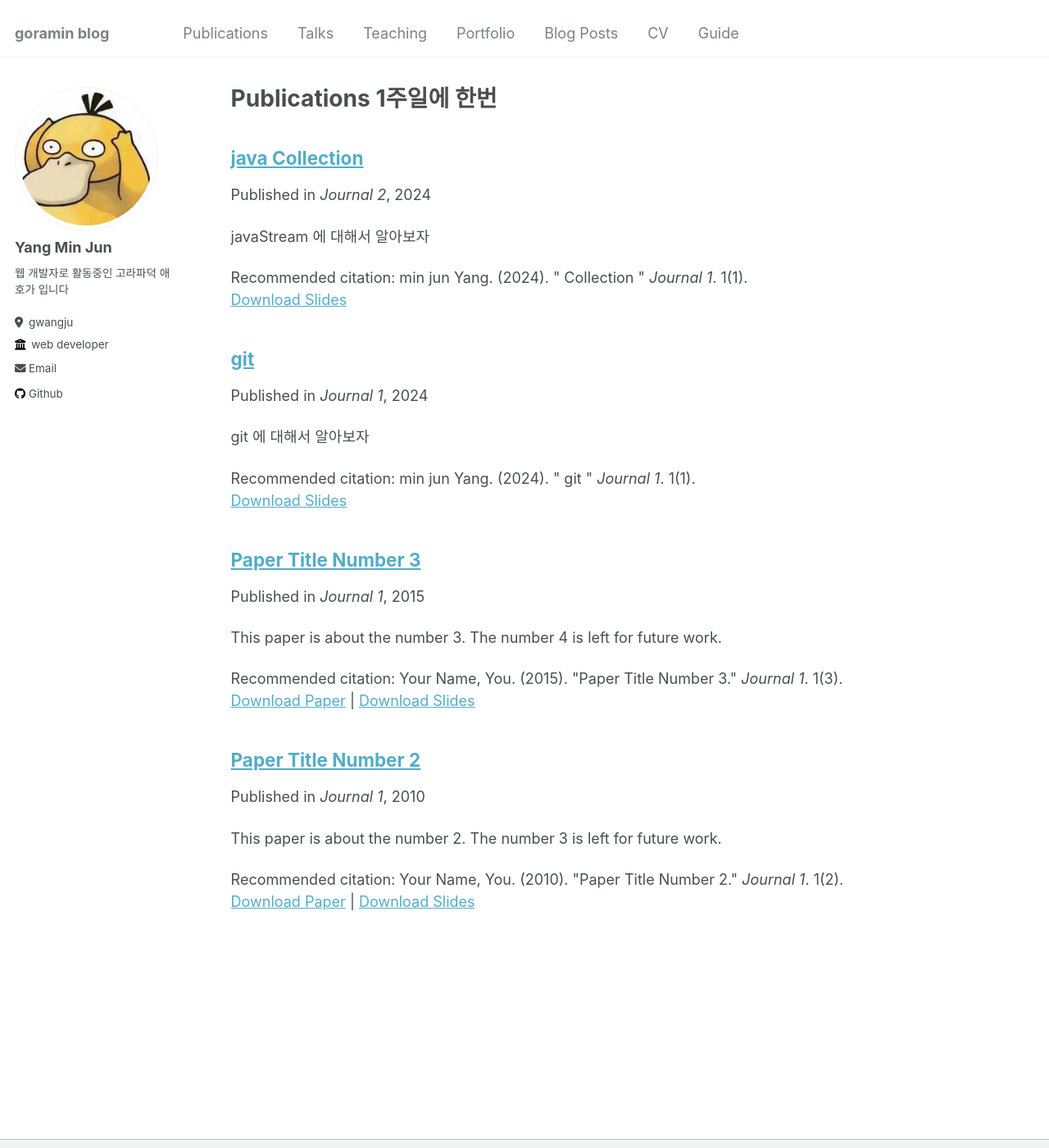
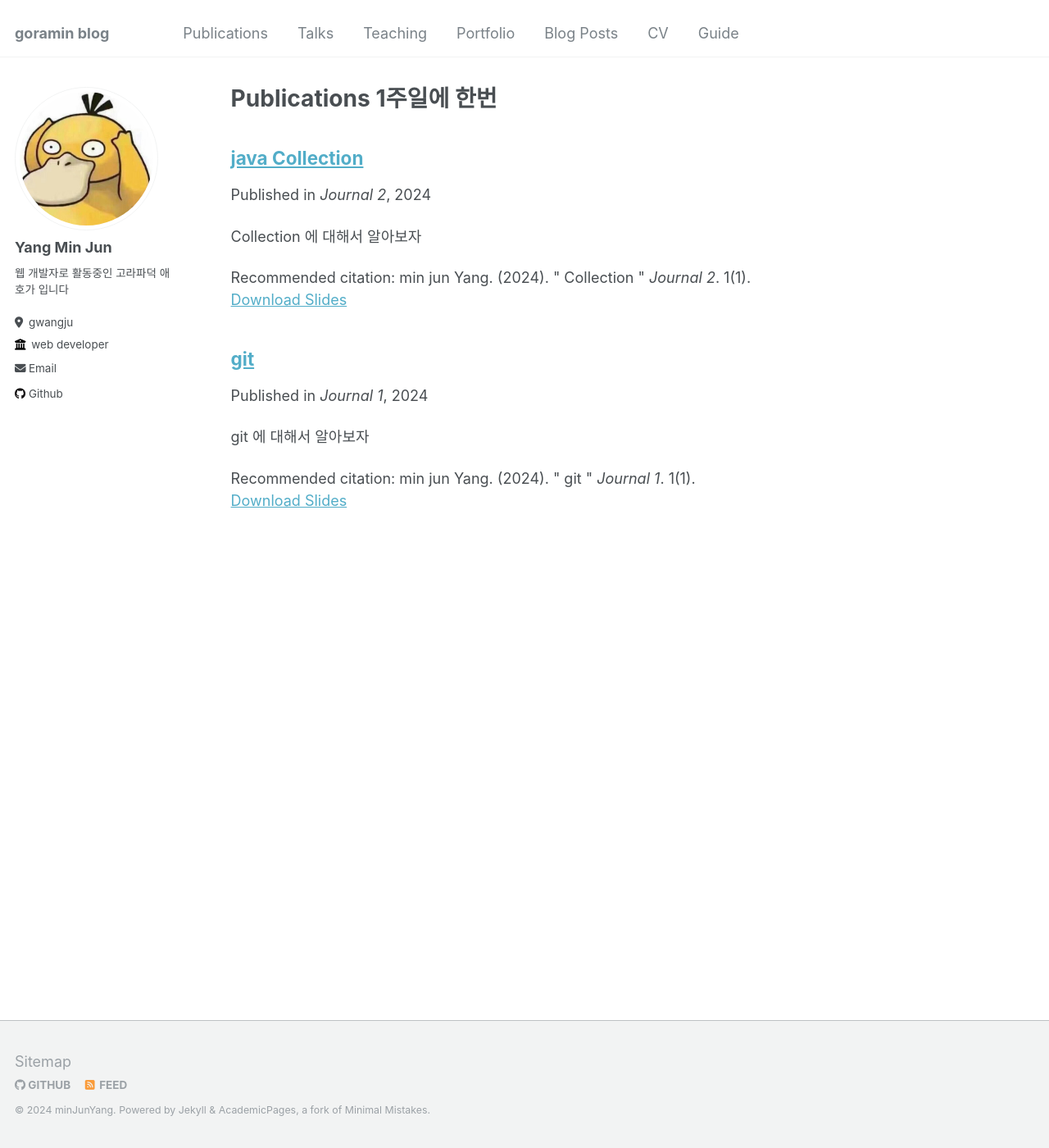
Before and after one commit to gwangminjun/goramin, a Jekyll site: the page built from _pages/publications.md, in a window 1280 px wide and 1400 px high. Shown: the whole window at 82% size. Built offline with Jekyll 4.4.1, drawn with Linux system fonts in a browser that asks for light colours.

Commit message:
:lipstick: 1. publications : Collection Journal 내용 수정, 파일명 수정

```diff
--- a/_publications/2010-10-01-paper-title-number-2.md
+++ /dev/null
@@ -1,13 +0,0 @@
----
-title: "Paper Title Number 2"
-collection: publications
-permalink: /publication/2010-10-01-paper-title-number-2
-excerpt: 'This paper is about the number 2. The number 3 is left for future work.'
-date: 2010-10-01
-venue: 'Journal 1'
-slidesurl: 'http://academicpages.github.io/files/slides2.pdf'
-paperurl: 'http://academicpages.github.io/files/paper2.pdf'
-citation: 'Your Name, You. (2010). &quot;Paper Title Number 2.&quot; <i>Journal 1</i>. 1(2).'
----
-
-The contents above will be part of a list of publications, if the user clicks the link for the publication than the contents of section will be rendered as a full page, allowing you to provide more information about the paper for the reader. When publications are displayed as a single page, the contents of the above "citation" field will automatically be included below this section in a smaller font.
--- a/_publications/2015-10-01-paper-title-number-3.md
+++ /dev/null
@@ -1,13 +0,0 @@
----
-title: "Paper Title Number 3"
-collection: publications
-permalink: /publication/2015-10-01-paper-title-number-3
-excerpt: 'This paper is about the number 3. The number 4 is left for future work.'
-date: 2015-10-01
-venue: 'Journal 1'
-slidesurl: 'http://academicpages.github.io/files/slides3.pdf'
-paperurl: 'http://academicpages.github.io/files/paper3.pdf'
-citation: 'Your Name, You. (2015). &quot;Paper Title Number 3.&quot; <i>Journal 1</i>. 1(3).'
----
-
-The contents above will be part of a list of publications, if the user clicks the link for the publication than the contents of section will be rendered as a full page, allowing you to provide more information about the paper for the reader. When publications are displayed as a single page, the contents of the above "citation" field will automatically be included below this section in a smaller font.
--- a/_publications/2024-02-17-paper-title-number-4.md
+++ /dev/null
@@ -1,11 +0,0 @@
----
-title: "java Collection"
-collection: publications
-permalink: /publication/2024-04-03-javaStream-number-1
-excerpt: 'javaStream 에 대해서 알아보자'
-date: 2024-06-06
-venue: 'Journal 2'
-slidesurl: 'https://gwangminjun.github.io/goramin/files/Collection.pdf'
-citation: 'min jun Yang. (2024). &quot; Collection &quot; <i>Journal 1</i>. 1(1).'
----
-Collection 에 대해 알아보자
--- a/_publications/2024-04-03-git-number-1.md
+++ b/_publications/2024-04-03-git.md
@@ -1,7 +1,7 @@
 ---
 title: "git"
 collection: publications
-permalink: /publication/2024-04-03-git-number-1
+permalink: /publication/2024-04-03-git
 excerpt: 'git 에 대해서 알아보자'
 date: 2024-04-03
 venue: 'Journal 1'
--- /dev/null
+++ b/_publications/2024-06-04-Collection.md
@@ -0,0 +1,11 @@
+---
+title: "java Collection"
+collection: publications
+permalink: /publication/2024-06-04-Collection-number
+excerpt: 'Collection 에 대해서 알아보자'
+date: 2024-06-04
+venue: 'Journal 2'
+slidesurl: 'https://gwangminjun.github.io/goramin/files/collection.pdf'
+citation: 'min jun Yang. (2024). &quot; Collection &quot; <i>Journal 2</i>. 1(1).'
+---
+git에 대해 알아보자
```
